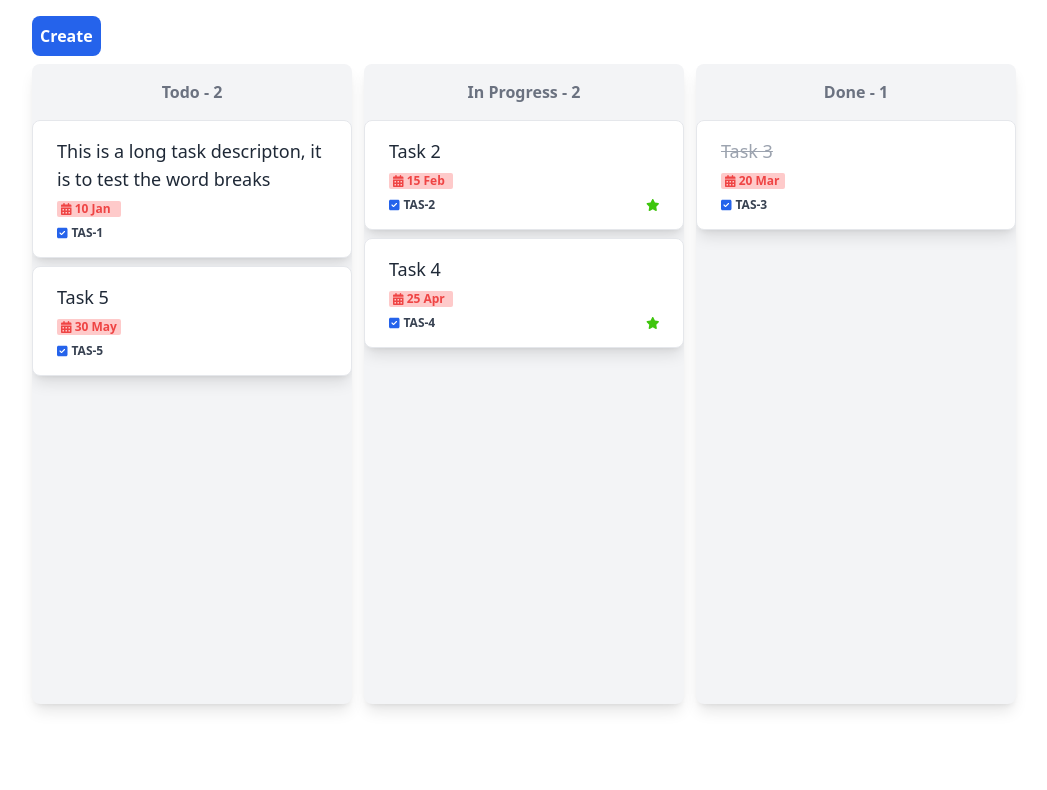
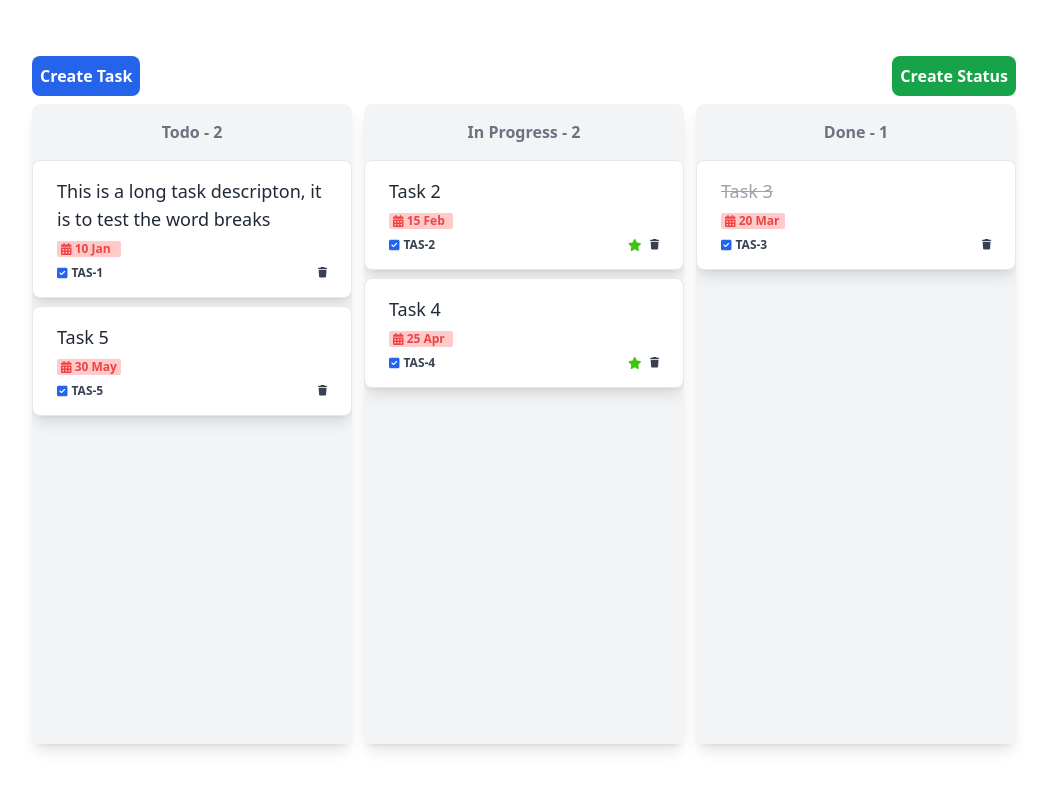
Before and after one commit to najimali/jira-board, a React (Create React App) app: page / in a window 1280 px wide. Shown: the top 790 px of the page, without its empty margins (116-1163 px from the left). Built offline with nearby package versions, Linux system fonts and the light colour scheme.

Commit message:
Added New Status On Board

```diff
--- a/src/App.js
+++ b/src/App.js
@@ -2,7 +2,7 @@ import BoardContainer from "./components/BoardContainer";
 
 function App() {
   return (
-    <main className="w-screen flex flex-col justify-center items-center">
+    <main className="w-screen flex flex-col justify-center items-center mt-10">
       <BoardContainer></BoardContainer>
     </main>
   );
--- a/src/components/Board.js
+++ b/src/components/Board.js
@@ -3,6 +3,7 @@ import { useSelector } from "react-redux";
 
 const Board = () => {
   const tasks = useSelector((store) => store.taskSlice.tasks);
+  const statuses = useSelector(store => store.boardSlice.statuses)
   const statusTaskMap = tasks.reduce((map, task) => {
     if (!map[task.status]) {
       map[task.status] = [];
@@ -10,18 +11,17 @@ const Board = () => {
     map[task.status].push(task);
     return map;
   }, {});
-
   return (
     <div className="flex bg-white w-full rounded-lg gap-x-3 min-h-[80vh]">
-      {Object.entries(statusTaskMap).map(([status, statusTasks]) => (
+      {statuses.map((status) => (
         <section
-          className="flex flex-col bg-gray-100 rounded-lg shadow-lg gap-y-2 overflow-scroll"
+          className="flex flex-col bg-gray-100 rounded-lg shadow-lg gap-y-2 overflow-scroll min-w-80"
           key={status}
         >
           <h2 className="text-center font-semibold text-md text-gray-500 py-2 bg-gray-100 mt-2">
-            {status} - {statusTasks.length}
+            {status} - {statusTaskMap[status]?.length || 0}
           </h2>
-          {statusTasks.map((task) => (
+          {statusTaskMap[status]?.map((task) => (
             <TaskCard data={task} key={task.id}></TaskCard>
           ))}
         </section>
--- a/src/components/Header.js
+++ b/src/components/Header.js
@@ -1,30 +1,49 @@
-import React, { useId, useState } from "react";
+import React, { useState } from "react";
 import { useDispatch } from "react-redux";
 import { addTask } from "../reducer/taskSlice";
 import NewTaskModal from "./NewTaskModal";
+import StatusModal from "./StatusModal";
+import { addStatus } from "../reducer/boardSlice";
 
 const Header = () => {
-  const dispatch = useDispatch((store) => store.tasks);
-  const [isModalOpen, setIsModalOpen] = useState(false);
+  const dispatch = useDispatch();
+  const [isTaskModalOpen, setIsTaskModalOpen] = useState(false);
+  const handleOpenTaskModal = () => setIsTaskModalOpen(true);
+  const handleCloseTaskModal = () => setIsTaskModalOpen(false);
 
-  const handleOpenModal = () => setIsModalOpen(true);
-  const handleCloseModal = () => setIsModalOpen(false);
+  const [isStatusModalOpen, setIsStatusModalOpen] = useState(false);
+  const handleOpenStatusModal = () => setIsStatusModalOpen(true);
+  const handleCloseStatusModal = () => setIsStatusModalOpen(false);
 
-  const handleSaveTask = (newTask) => {
-    dispatch(addTask(newTask));
+  const handleSaveTask = (task) => {
+    dispatch(addTask(task));
+  };
+  const handleSaveStatus = (status) => {
+    dispatch(addStatus(status));
   };
   return (
-    <div className="w-full flex justify-start">
+    <div className="w-full flex justify-between">
       <button
         className="text-white font-bold bg-blue-600 p-2 rounded-lg"
-        onClick={() => handleOpenModal()}
+        onClick={() => handleOpenTaskModal()}
       >
-        Create
+        Create Task
+      </button>
+      <button
+        className="text-white font-bold bg-green-600 p-2 rounded-lg"
+        onClick={() => handleOpenStatusModal()}
+      >
+        Create Status
       </button>
       <NewTaskModal
-        isOpen={isModalOpen}
-        onClose={handleCloseModal}
+        isOpen={isTaskModalOpen}
+        onClose={handleCloseTaskModal}
         onSave={handleSaveTask}
+      />
+      <StatusModal
+        isOpen={isStatusModalOpen}
+        onClose={handleCloseStatusModal}
+        onSave={handleSaveStatus}
       />
     </div>
   );
--- a/src/components/NewTaskModal.js
+++ b/src/components/NewTaskModal.js
@@ -12,6 +12,7 @@ const defaultTask = {
 const NewTaskModal = ({ isOpen, onClose, onSave , existingTaskId = ''}) => {
   const [task, setTask] = useState(defaultTask)
   const existingTasks = useSelector(store => store.taskSlice.tasks)
+  const statuses = useSelector(store => store.boardSlice.statuses)
   const totalTask = existingTasks.length
   useEffect(() => {
     if(existingTaskId){
@@ -63,9 +64,9 @@ const NewTaskModal = ({ isOpen, onClose, onSave , existingTaskId = ''}) => {
               value={task.status}
               onChange={(e) => setTask({ ...task, status : e.target.value})}
             >
-              {Object.entries(taskStatusType).map(([_, statusType]) => (
-                <option key={statusType} value={statusType}>
-                  {statusType}
+              {statuses.map((status) => (
+                <option key={status} value={status}>
+                  {status}
                 </option>
               ))}
             </select>
--- /dev/null
+++ b/src/components/StatusModal.js
@@ -0,0 +1,49 @@
+import React, { useState } from "react";
+
+const StatusModal = ({ isOpen, onClose, onSave }) => {
+  const [status, setStatus] = useState("");
+  const handleSubmit = (event) => {
+    event.preventDefault();
+    onSave(status);
+    onClose(event);
+    setStatus("")
+  };
+
+  if (!isOpen) {
+    return null;
+  }
+  return (
+    <div className="fixed inset-0 bg-black bg-opacity-50 flex justify-center items-center">
+      <div className="bg-white p-4 rounded-lg w-[50vh] min-w-96">
+        <h2 className="text-lg font-bold mb-4">Add New Status</h2>
+        <form onSubmit={handleSubmit}>
+          <div className="mb-3">
+            <label className="block">Status</label>
+            <input
+              className="border p-2 w-full"
+              value={status}
+              onChange={(e) => setStatus(e.target.value)}
+            />
+          </div>
+          <div className="flex justify-end gap-2">
+            <button
+              type="button"
+              onClick={onClose}
+              className="bg-gray-200 p-2 rounded"
+            >
+              Cancel
+            </button>
+            <button
+              type="submit"
+              className="bg-blue-500 text-white p-2 rounded"
+            >
+              Save
+            </button>
+          </div>
+        </form>
+      </div>
+    </div>
+  );
+};
+
+export default StatusModal;
--- a/src/components/TaskCard.js
+++ b/src/components/TaskCard.js
@@ -2,13 +2,15 @@ import React, { useState } from "react";
 import { FontAwesomeIcon } from "@fortawesome/react-fontawesome";
 import {
   faCalendarDays,
+  faDeleteLeft,
   faSquareCheck,
   faStar,
+  faTrash,
 } from "@fortawesome/free-solid-svg-icons";
 import { formatDateTo_DD_Month } from "../utils/helper";
 import { taskStatusType } from "../utils/constants";
 import { useDispatch } from "react-redux";
-import { updateTask } from "../reducer/taskSlice";
+import { deleteTask, updateTask } from "../reducer/taskSlice";
 import NewTaskModal from "./NewTaskModal";
 
 const TaskCard = ({ data }) => {
@@ -16,8 +18,8 @@ const TaskCard = ({ data }) => {
   const dispatch = useDispatch();
   const [isModalOpen, setIsModalOpen] = useState(false);
   const handleOpenModal = () => {
-
-    setIsModalOpen(true)};
+    setIsModalOpen(true);
+  };
   const handleCloseModal = (event) => {
     event.stopPropagation();
     setIsModalOpen(false);
@@ -25,9 +27,15 @@ const TaskCard = ({ data }) => {
   const handleSaveTask = (newTask) => {
     dispatch(updateTask(newTask));
   };
+
+  const handleDeleteTask = (event) => {
+    event.stopPropagation();
+    dispatch(deleteTask(id))
+  }
   return (
-    <div className="bg-white w-80 flex flex-col rounded-lg shadow-lg py-4 px-6 min-h-20 border border-gray-200 hover:bg-blue-50 hover:cursor-pointer transition-all duration-200 ease-in-out"
-    onClick={() => handleOpenModal()}
+    <div
+      className="bg-white w-80 flex flex-col rounded-lg shadow-lg py-4 px-6 min-h-20 border border-gray-200 hover:bg-blue-50 hover:cursor-pointer transition-all duration-200 ease-in-out"
+      onClick={() => handleOpenModal()}
     >
       <NewTaskModal
         isOpen={isModalOpen}
@@ -35,8 +43,18 @@ const TaskCard = ({ data }) => {
         onSave={handleSaveTask}
         existingTaskId={id}
       />
+      <NewTaskModal
+        isOpen={isModalOpen}
+        onClose={handleCloseModal}
+        onSave={handleSaveTask}
+        existingTaskId={id}
+      />
       <p
-        className={`text-lg font-medium break-words ${status === taskStatusType.DONE ? 'line-through text-gray-400' : 'text-gray-800'}`}
+        className={`text-lg font-medium break-words ${
+          status === taskStatusType.DONE
+            ? "line-through text-gray-400"
+            : "text-gray-800"
+        }`}
       >
         {name}
       </p>
@@ -55,9 +73,14 @@ const TaskCard = ({ data }) => {
           ></FontAwesomeIcon>
           {`${id}`}
         </div>
-        {isFavorited && (
-          <FontAwesomeIcon icon={faStar} style={{ color: "#3ec50d" }} />
-        )}
+        <div>
+          {isFavorited && (
+            <FontAwesomeIcon icon={faStar} style={{ color: "#3ec50d" }} />
+          )}
+          <FontAwesomeIcon icon={faTrash} size="sm" className="ml-2"
+          onClick={(event) => handleDeleteTask(event)}
+          />
+        </div>
       </div>
     </div>
   );
--- /dev/null
+++ b/src/reducer/boardSlice.js
@@ -0,0 +1,22 @@
+import { createSlice } from "@reduxjs/toolkit";
+import { taskStatusType } from "../utils/constants";
+
+const initialState = {
+  statuses: [...Object.values(taskStatusType)],
+};
+
+export const boardSlice = createSlice({
+  name: "board",
+  initialState,
+  reducers: {
+    addStatus: (state, action) => {
+      if (!state.statuses.includes(action.payload)) {
+        state.statuses.push(action.payload);
+      }
+    },
+  },
+});
+
+export const { addStatus } = boardSlice.actions;
+
+export default boardSlice.reducer;
--- a/src/reducer/store.js
+++ b/src/reducer/store.js
@@ -1,8 +1,10 @@
-import { configureStore } from '@reduxjs/toolkit';
-import taskReducer from './taskSlice';
+import { configureStore } from "@reduxjs/toolkit";
+import taskSlice from "./taskSlice";
+import boardSlice from "./boardSlice";
 
 export const store = configureStore({
   reducer: {
-    taskSlice: taskReducer,
+    taskSlice,
+    boardSlice,
   },
 });
--- a/src/reducer/taskSlice.js
+++ b/src/reducer/taskSlice.js
@@ -1,12 +1,14 @@
-import { createSlice } from '@reduxjs/toolkit';
-import { sampleTasks } from '../mocks/sampleTask';
+import { createSlice } from "@reduxjs/toolkit";
+import { sampleTasks } from "../mocks/sampleTask";
+import { taskStatusType } from "../utils/constants";
 
 const initialState = {
   tasks: sampleTasks,
+  statuses: [...Object.values(taskStatusType)],
 };
 
 export const taskSlice = createSlice({
-  name: 'tasks',
+  name: "tasks",
   initialState,
   reducers: {
     addTask: (state, action) => {
@@ -14,14 +16,18 @@ export const taskSlice = createSlice({
     },
     updateTask: (state, action) => {
       const existingId = action.payload.id;
-      const index = state.tasks.findIndex(({id}) => id === existingId);
+      const index = state.tasks.findIndex(({ id }) => id === existingId);
       if (index !== -1) {
         state.tasks[index] = action.payload;
       }
     },
+    deleteTask: (state, action) => {
+      const existingId = action.payload;
+      state.tasks = state.tasks.filter(({ id }) => id !== existingId);
+    },
   },
 });
 
-export const { addTask, updateTask } = taskSlice.actions;
+export const { addTask, updateTask, deleteTask } = taskSlice.actions;
 
 export default taskSlice.reducer;
--- a/src/utils/constants.js
+++ b/src/utils/constants.js
@@ -2,7 +2,6 @@ export const taskStatusType = {
   TODO: "Todo",
   IN_PROGRESS: "In Progress",
   DONE: "Done",
-  BLOCKER: "Blocker",
 };
 
 export const prefixes = {
```
